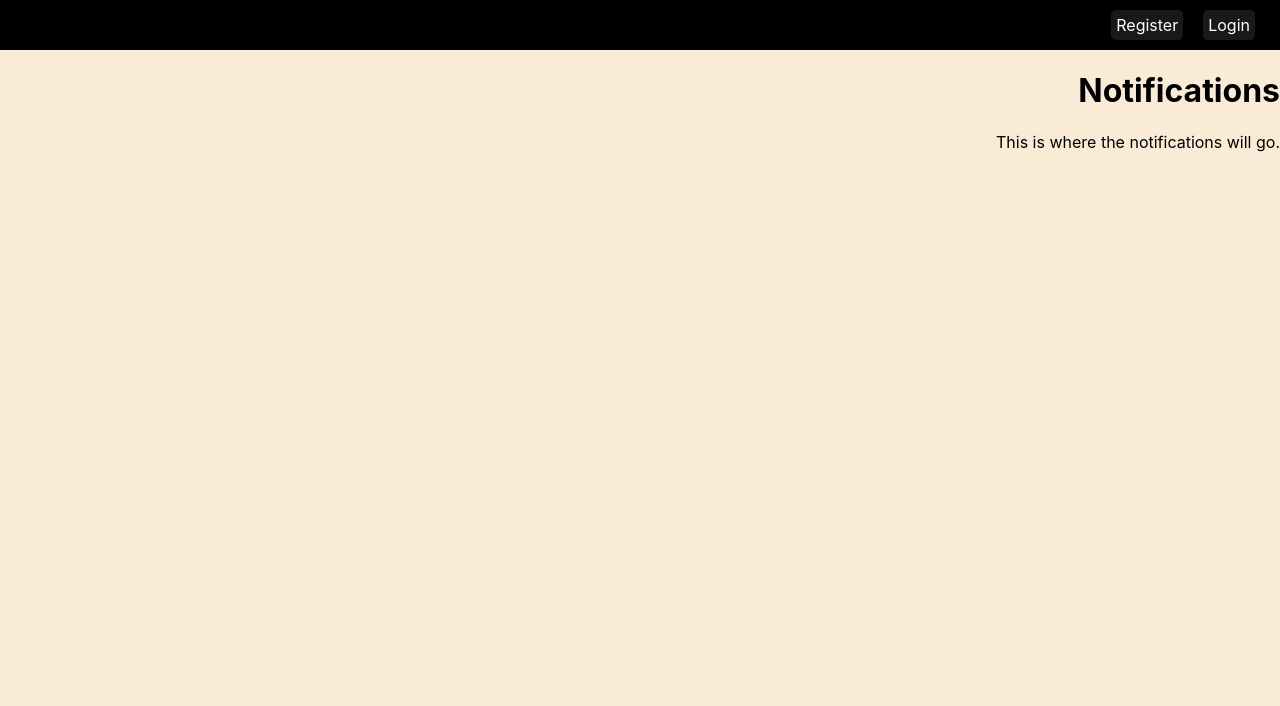
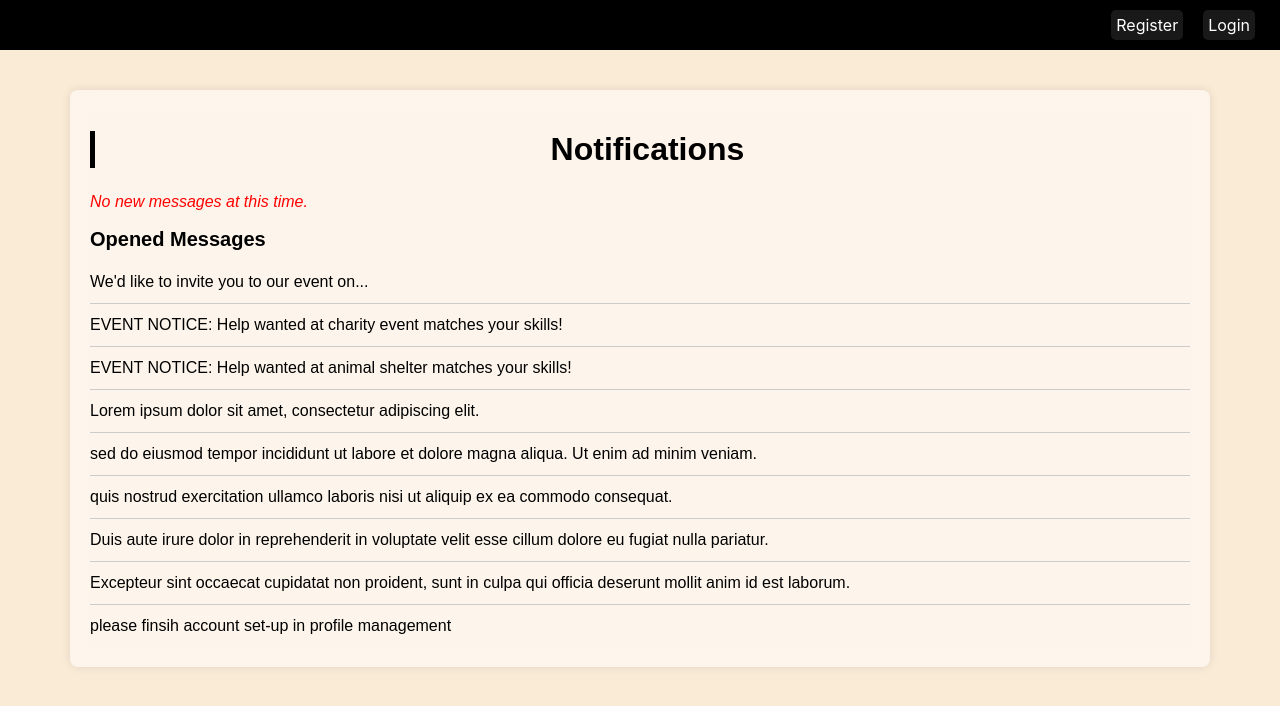
Before and after one commit to Astr0mike/group6-volunteer-app, a React (Create React App) app: page /notifications in a window 1280 px wide. Shown: the top 706 px of the page. Built offline with nearby package versions, Linux system fonts and the light colour scheme.

Commit message:
Finished draft of notifications dashboard

```diff
--- a/src/components/Notifications.js
+++ b/src/components/Notifications.js
@@ -2,10 +2,33 @@ import React from "react";
 import '../css/Notifications.css'
 
 const Notifications = () => {
+    const openedMessages = [
+        "We'd like to invite you to our event on...",
+        "EVENT NOTICE: Help wanted at charity event matches your skills!",
+        "EVENT NOTICE: Help wanted at animal shelter matches your skills!",
+        "Lorem ipsum dolor sit amet, consectetur adipiscing elit.",
+        "sed do eiusmod tempor incididunt ut labore et dolore magna aliqua. Ut enim ad minim veniam.",
+        "quis nostrud exercitation ullamco laboris nisi ut aliquip ex ea commodo consequat.",
+        "Duis aute irure dolor in reprehenderit in voluptate velit esse cillum dolore eu fugiat nulla pariatur.",
+        "Excepteur sint occaecat cupidatat non proident, sunt in culpa qui officia deserunt mollit anim id est laborum.",
+        "please finsih account set-up in profile management"
+    ];
+
     return (
         <div className="notifications">
             <h1>Notifications</h1>
-            <p>This is where the notifications will go.</p>
+
+            <div className="new-messages">
+                <p className="no-new">No new messages at this time.</p>
+            </div>
+            <div className="opened-messages">
+                <h2>Opened Messages</h2>
+                <ul>
+                    {openedMessages.map((message, index) => (
+                        <li key={index}>{message}</li>
+                    ))}
+                </ul>
+            </div>
         </div>
     );
 };
--- a/src/css/Notifications.css
+++ b/src/css/Notifications.css
@@ -0,0 +1,53 @@
+.notifications {
+    max-width: 1100px;
+    margin: 40px auto;
+    padding: 20px;
+    background-color: rgba(255, 255, 255, 0.5);
+    backdrop-filter: blur(10px);
+    -webkit-backdrop-filter: blur(10px);
+    border-radius: 8px;
+    box-shadow: 0 0 10px rgba(0,0,0,0.1);
+    text-align: left;
+    font-family: "PT Sans Narrow", sans-serif;
+}
+
+.notifications h1 {
+    text-align: center;
+    margin-bottom: 25px;
+    padding-left: 10px;
+    border-left: black solid 5px;
+}
+
+.new-message {
+    font-size: 18px;
+    color: grey;
+    margin-bottom: 10px;
+}
+
+.no-new {
+    font-style: italic;
+    color: red;
+}
+
+.opened-messages h2 {
+    margin-bottom: 10px;
+    font-size: 20px;
+}
+
+.opened-messages ul {
+    list-style: none;
+    padding-left: 0;
+    margin: 0;
+}
+
+.opened-messages li {
+    padding: 12px 0;
+    border-bottom: 1px solid #ccc;
+    color: black;
+    font-size: 16px;
+    cursor: pointer;
+}
+
+.opened-messages li:last-child {
+    border-bottom: none;
+}
```
